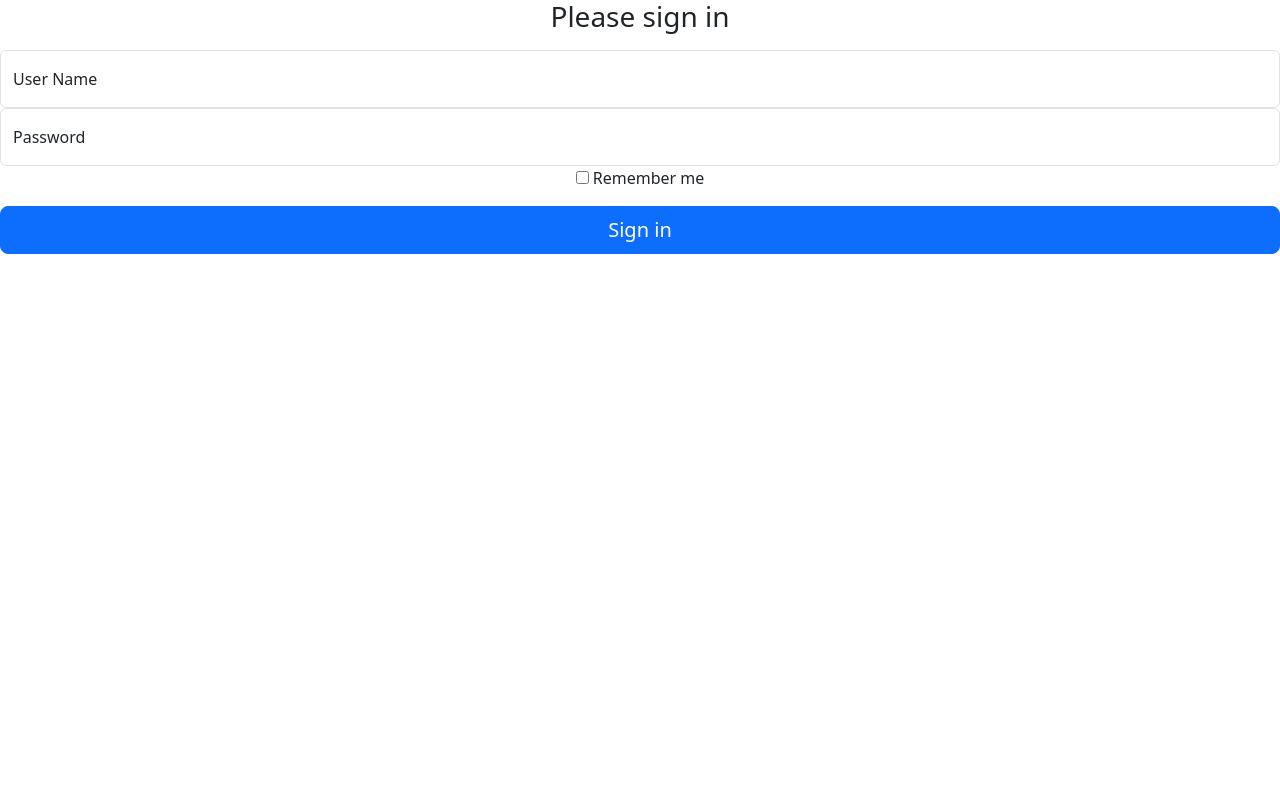
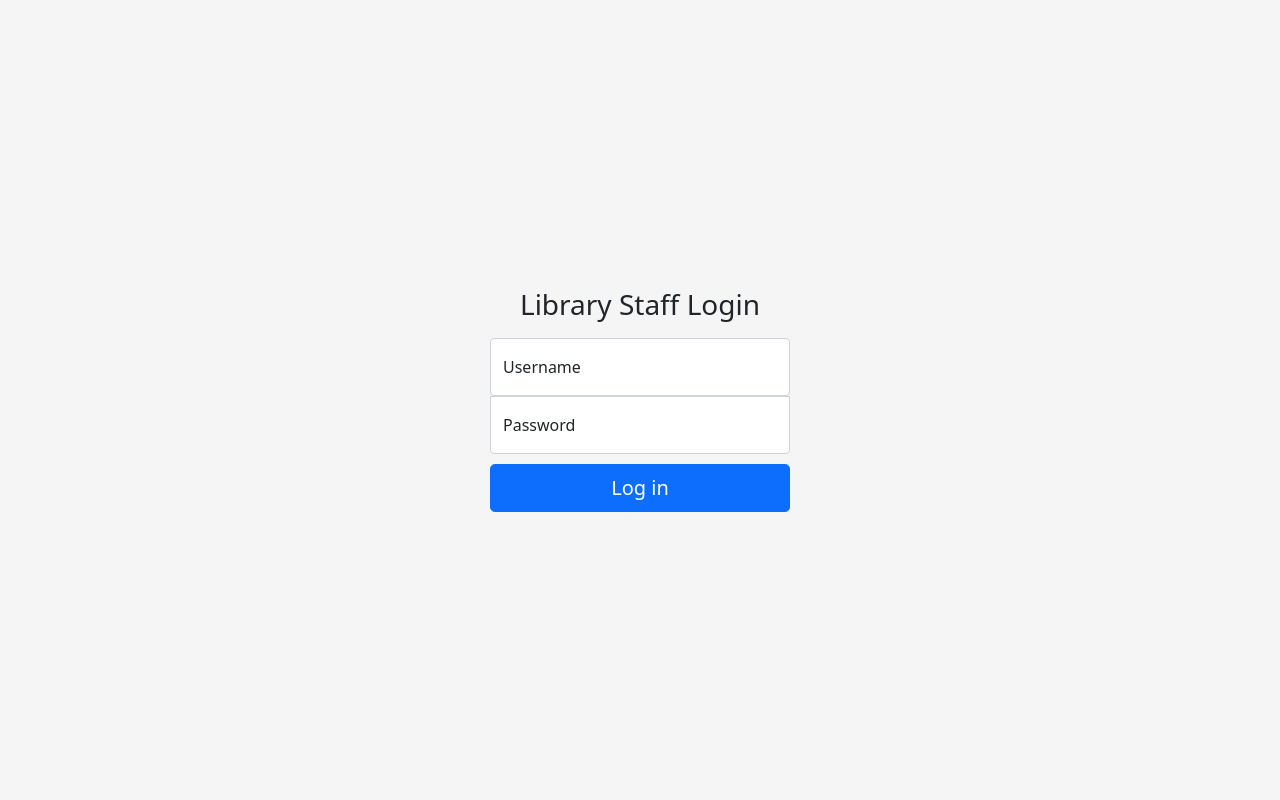
Before and after one commit to dasundev/library-system, a PHP site: page /auth/login.php in a window 1280 px wide. Run offline with PHP 8.4, Linux system fonts and the light colour scheme; some libraries are stand-ins or nearby versions.

Commit message:
Add login page

```diff
--- /dev/null
+++ b/assets/css/login.css
@@ -0,0 +1,39 @@
+html,
+body {
+  height: 100%;
+}
+
+body {
+  display: flex;
+  align-items: center;
+  padding-top: 40px;
+  padding-bottom: 40px;
+  background-color: #f5f5f5;
+}
+
+.form-signin {
+  width: 100%;
+  max-width: 330px;
+  padding: 15px;
+  margin: auto;
+}
+
+.form-signin .checkbox {
+  font-weight: 400;
+}
+
+.form-signin .form-floating:focus-within {
+  z-index: 2;
+}
+
+.form-signin input[type="email"] {
+  margin-bottom: -1px;
+  border-bottom-right-radius: 0;
+  border-bottom-left-radius: 0;
+}
+
+.form-signin input[type="password"] {
+  margin-bottom: 10px;
+  border-top-left-radius: 0;
+  border-top-right-radius: 0;
+}
--- a/auth/login.php
+++ b/auth/login.php
@@ -9,21 +9,14 @@
     <meta name="generator" content="Hugo 0.84.0">
     <title>login</title>
 
-    <link rel="canonical" href="https://getbootstrap.com/docs/5.0/examples/sign-in/">
 
 
+    <!-- Styles -->
+    <link href="https://cdn.jsdelivr.net/npm/bootstrap@5.0.2/dist/css/bootstrap.min.css" rel="stylesheet"
+              integrity="sha384-EVSTQN3/azprG1Anm3QDgpJLIm9Nao0Yz1ztcQTwFspd3yD65VohhpuuCOmLASjC" crossorigin="anonymous">
+    <meta name="theme-color" content="#7952b3">
 
-    <!-- Bootstrap core CSS -->
-<link href="/docs/5.0/dist/css/bootstrap.min.css" rel="stylesheet" integrity="sha384-EVSTQN3/azprG1Anm3QDgpJLIm9Nao0Yz1ztcQTwFspd3yD65VohhpuuCOmLASjC" crossorigin="anonymous">
-
-    <!-- Favicons -->
-<link rel="apple-touch-icon" href="/docs/5.0/assets/img/favicons/apple-touch-icon.png" sizes="180x180">
-<link rel="icon" href="/docs/5.0/assets/img/favicons/favicon-32x32.png" sizes="32x32" type="image/png">
-<link rel="icon" href="/docs/5.0/assets/img/favicons/favicon-16x16.png" sizes="16x16" type="image/png">
-<link rel="manifest" href="/docs/5.0/assets/img/favicons/manifest.json">
-<link rel="mask-icon" href="/docs/5.0/assets/img/favicons/safari-pinned-tab.svg" color="#7952b3">
-<link rel="icon" href="/docs/5.0/assets/img/favicons/favicon.ico">
-<meta name="theme-color" content="#7952b3">
+    <link href="./../assets/css/login.css" rel="stylesheet" />
 
 
     <style>
@@ -35,39 +28,28 @@
         user-select: none;
       }
 
+      @media (min-width: 768px) {
+        .bd-placeholder-img-lg {
+          font-size: 3.5rem;
+        }
+      }
     </style>
-
-
-    <!-- Custom styles for this template -->
-    <link href="signin.css" rel="stylesheet">
   </head>
 <body class="text-center">
-
   <main class="form-signin">
     <form>
-
-    <h1 class="h3 mb-3 fw-normal">Please sign in</h1>
+      <h1 class="h3 mb-3 fw-normal">Library Staff Login</h1>
 
       <div class="form-floating">
-      <input type="text" class="form-control" id="floatingInput" placeholder="name@example.com">
-      <label for="floatingInput">User Name</label>
+        <input type="text" class="form-control" id="floatingInput" placeholder="user name">
+        <label for="floatingInput">Username</label>
       </div>
       <div class="form-floating">
         <input type="password" class="form-control" id="floatingPassword" placeholder="Password">
         <label for="floatingPassword">Password</label>
       </div>
-
-    <div class="checkbox mb-3">
-      <label>
-        <input type="checkbox" value="remember-me"> Remember me
-      </label>
-    </div>
-    <button class="w-100 btn btn-lg btn-primary" type="submit">Sign in</button>
-
+      <button class="w-100 btn btn-lg btn-primary" type="submit">Log in</button>
     </form>
   </main>
-
-
-
 </body>
 </html>
```
Lines whose indentation alone changed are shown as unchanged.
